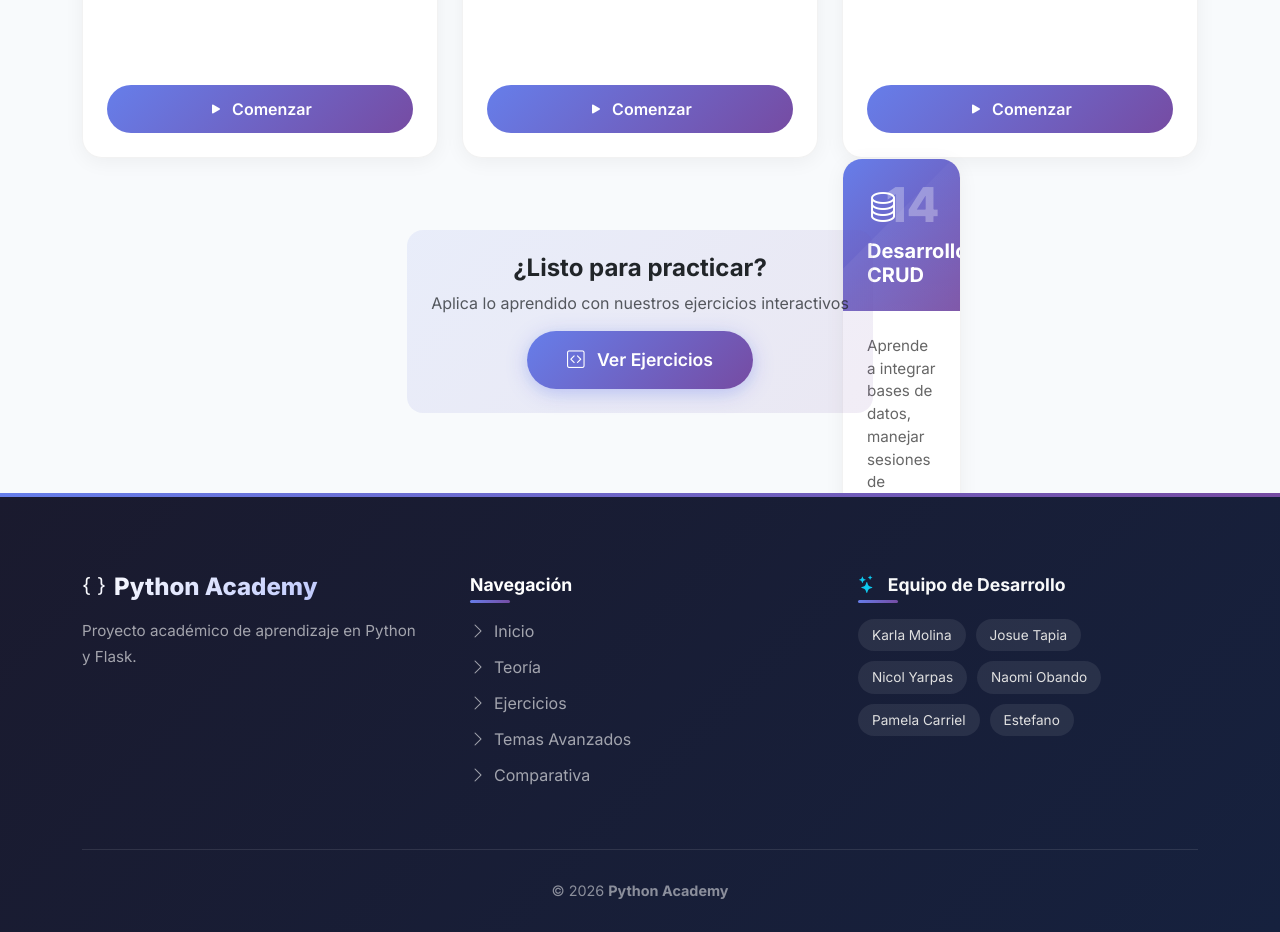
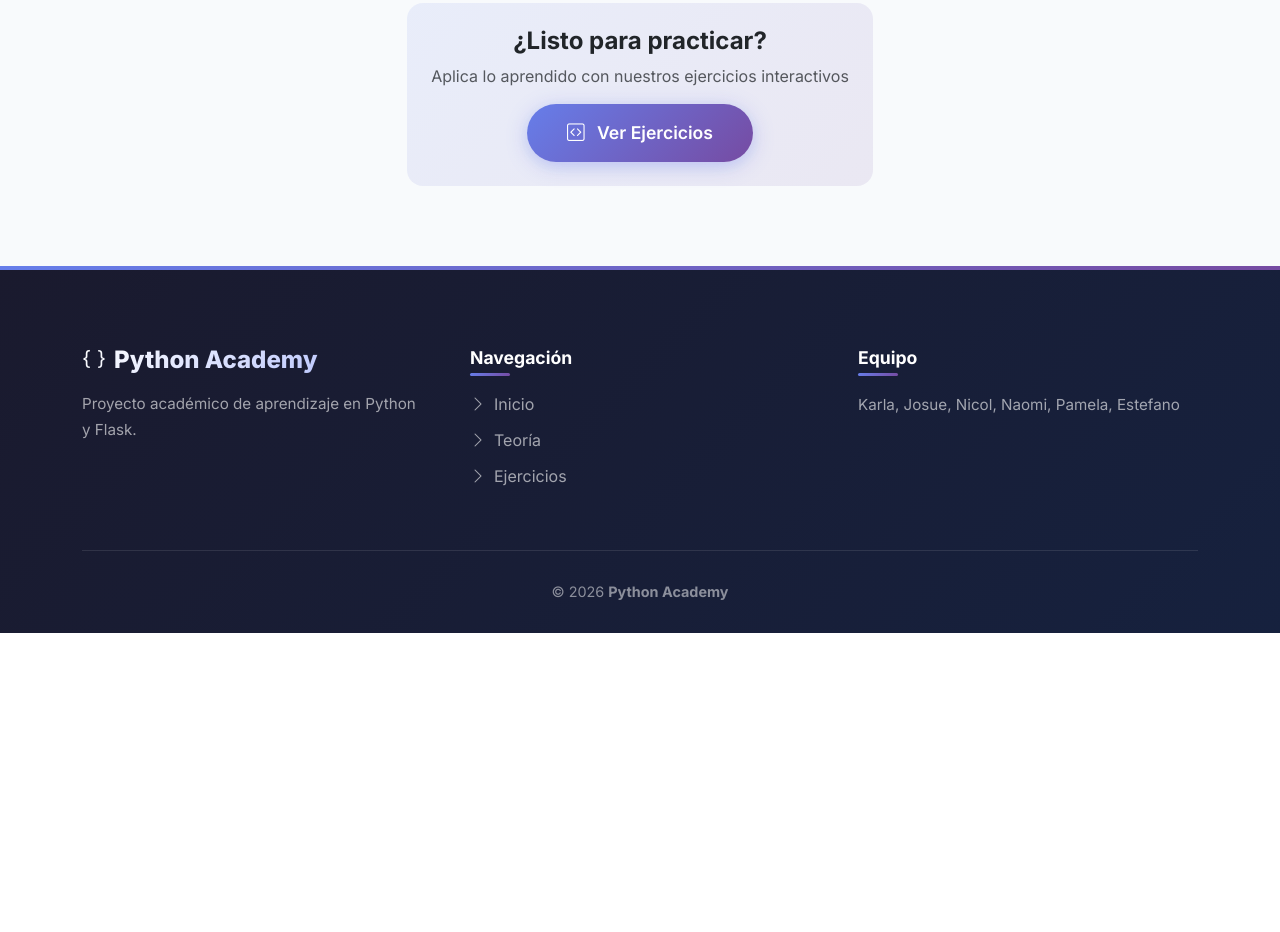
Before and after one commit to 29922-pjcarriel/TUTORIAL_PYTHON, a plain HTML site: page teoria.html in a window 1280 px wide. Shown: the part 2495-3427 px from the top of the page. After the commit the page ends 3128 px from the top, so only its background shows below. Drawn offline with nearby package versions, Linux system fonts and the light colour scheme.

Commit message:
up date in teori

```diff
--- a/teoria.html
+++ b/teoria.html
@@ -289,27 +289,6 @@
             background: #22c55e;
             color: white;
         }
-
-                .team-list {
-            display: flex;
-            flex-wrap: wrap;
-            gap: 10px;
-        }
-
-        .team-list span {
-            padding: 6px 14px;
-            border-radius: 20px;
-            background: rgba(255, 255, 255, 0.08);
-            color: #e0e0e0;
-            font-size: 0.85rem;
-            transition: all 0.3s ease;
-        }
-
-        .team-list span:hover {
-            background: linear-gradient(45deg, #0dcaf0, #6f42c1);
-            color: white;
-            transform: translateY(-2px);
-        }
     </style>
 </head>
 
@@ -358,7 +337,8 @@
                             <li>
                                 <hr class="dropdown-divider">
                             </li>
-              <li><a class="dropdown-item py-2 fw-semibold" href="teoria.html"><i class="bi bi-grid me-2"></i>Ver todo
+                            <li><a class="dropdown-item py-2 fw-semibold" href="teoria.html"><i
+                                        class="bi bi-grid me-2"></i>Ver todo
                                     el temario</a></li>
                         </ul>
                     </li>
@@ -369,10 +349,13 @@
                         <ul class="dropdown-menu dropdown-menu-end shadow-lg border-0 rounded-3">
                             <li class="dropdown-submenu">
                                 <a class="dropdown-item py-2 dropdown-toggle" href="#"><i
-                    class="bi bi-input-cursor-text me-2 text-success"></i>Procesamiento de formularios</a>
+                                        class="bi bi-input-cursor-text me-2 text-success"></i>Procesamiento de
+                                    formularios</a>
                                 <ul class="dropdown-menu dropdown-submenu shadow-lg border-0 rounded-3">
-                  <li><a class="dropdown-item" href="ejercicios/ejercicio1.html">Formulario request.form</a></li>
-                  <li><a class="dropdown-item" href="ejercicios/ejercicio2.html">Formulario request.files</a></li>
+                                    <li><a class="dropdown-item" href="ejercicios/ejercicio1.html">Formulario
+                                            request.form</a></li>
+                                    <li><a class="dropdown-item" href="ejercicios/ejercicio2.html">Formulario
+                                            request.files</a></li>
                                 </ul>
                             </li>
                             <li class="dropdown-submenu">
@@ -380,9 +363,11 @@
                                         class="bi bi-diagram-3 me-2 text-success"></i>Estructuras de Control</a>
                                 <ul class="dropdown-menu dropdown-submenu shadow-lg border-0 rounded-3">
                                     <li><a class="dropdown-item" href="ejercicios/ejercicio3.html">Factorial</a></li>
-                  <li><a class="dropdown-item" href="ejercicios/ejercicio4.html">Triángulo de Pascal</a></li>
+                                    <li><a class="dropdown-item" href="ejercicios/ejercicio4.html">Triángulo de
+                                            Pascal</a></li>
                                     <li><a class="dropdown-item" href="ejercicios/ejercicio5.html">Es Primo</a></li>
-                  <li><a class="dropdown-item" href="ejercicios/ejercicio6.html">Validar Cédula</a></li>
+                                    <li><a class="dropdown-item" href="ejercicios/ejercicio6.html">Validar Cédula</a>
+                                    </li>
                                 </ul>
                             </li>
                             <li class="dropdown-submenu">
@@ -394,7 +379,8 @@
                                     <li><a class="dropdown-item" href="ejercicios/ejercicio9.html">Arreglo</a></li>
                                     <li><a class="dropdown-item" href="ejercicios/ejercicio10.html">Matriz</a></li>
                                     <li><a class="dropdown-item" href="ejercicios/ejercicio11.html">Cubo</a></li>
-                  <li><a class="dropdown-item" href="ejercicios/ejercicio12.html">Tablas Dinámicas</a></li>
+                                    <li><a class="dropdown-item" href="ejercicios/ejercicio12.html">Tablas Dinámicas</a>
+                                    </li>
                                 </ul>
                             </li>
                             <li class="dropdown-submenu">
@@ -405,13 +391,15 @@
                                     <li><a class="dropdown-item" href="ejercicios/ejercicio14.html">Herencia</a></li>
                                     <li><a class="dropdown-item" href="ejercicios/ejercicio15.html">Abstracta</a></li>
                                     <li><a class="dropdown-item" href="ejercicios/ejercicio16.html">Interfaces</a></li>
-                  <li><a class="dropdown-item" href="ejercicios/ejercicio17.html">Polimorfismo</a></li>
+                                    <li><a class="dropdown-item" href="ejercicios/ejercicio17.html">Polimorfismo</a>
+                                    </li>
                                 </ul>
                             </li>
                             <li>
                                 <hr class="dropdown-divider">
                             </li>
-              <li><a class="dropdown-item py-2 fw-semibold" href="ejercicios.html"><i class="bi bi-grid me-2"></i>Ver todos los ejercicios</a></li>
+                            <li><a class="dropdown-item py-2 fw-semibold" href="ejercicios.html"><i
+                                        class="bi bi-grid me-2"></i>Ver todos los ejercicios</a></li>
                         </ul>
                     </li>
                     <li class="nav-item dropdown">
@@ -424,7 +412,8 @@
                             <li><a class="dropdown-item py-2" href="CRUD/Vehiculo-Parte II.html"><i
                                         class="bi bi-car-front-fill me-2 text-danger"></i>Vehículo - Parte II</a></li>
                             <li><a class="dropdown-item py-2" href="CRUD/Vehiculo-Parte III.html"><i
-                    class="bi bi-gear-wide-connected me-2 text-danger"></i>Vehículo - Parte III</a></li>
+                                        class="bi bi-gear-wide-connected me-2 text-danger"></i>Vehículo - Parte III</a>
+                            </li>
                             <li><a class="dropdown-item py-2" href="CRUD/Session y login.html"><i
                                         class="bi bi-lock me-2 text-danger"></i>Session y Login</a></li>
                             <li>
@@ -453,7 +442,8 @@
                             <li>
                                 <hr class="dropdown-divider">
                             </li>
-              <li><a class="dropdown-item py-2 fw-semibold" href="PythonvsPHP.html"><i class="bi bi-grid me-2"></i>Ver Comparativa</a></li>
+                            <li><a class="dropdown-item py-2 fw-semibold" href="PythonvsPHP.html"><i
+                                        class="bi bi-grid me-2"></i>Ver Comparativa</a></li>
                         </ul>
                     </li>
                     <li class="nav-item">
@@ -492,11 +482,12 @@
                 <a href="teoria/teoria_tiposDatos.html" class="progress-step" title="Tema 6">6</a>
                 <a href="teoria/teoria_operadores.html" class="progress-step" title="Tema 7">7</a>
                 <a href="teoria/teoria_estructuras_de_control.html" class="progress-step" title="Tema 8">8</a>
-                <a href="teoria/teoria_funciones.html" class="progress-step" title="Tema 9">9</a>
-                <a href="teoria/teoria_manejoFormularios.html" class="progress-step" title="Tema 10">10</a>
-                <a href="teoria/teoria_arreglos.html" class="progress-step" title="Tema 11">11</a>
-                <a href="teoria/teoria_poo.html" class="progress-step" title="Tema 12">12</a>
+                <a href="teoria/teoria_manejoFormularios.html" class="progress-step" title="Tema 9">9</a>
+                <a href="teoria/teoria_arreglos.html" class="progress-step" title="Tema 10">10</a>
+                <a href="teoria/teoria_poo.html" class="progress-step" title="Tema 11">11</a>
+                <a href="PythonvsPHP.html" class="progress-step" title="Tema 12">12</a>
                 <a href="PythonvsPHP.html" class="progress-step" title="Tema 13">13</a>
+
             </div>
         </div>
     </section>
@@ -713,38 +704,42 @@
                     </div>
                 </div>
 
-                <!-- Tema 13 -->
+                <!-- Tema 12 -->
                 <div class="col-md-6 col-lg-4" data-aos="fade-up" data-aos-delay="400">
                     <div class="tema-card">
                         <div class="tema-card-header gradient-3">
-                            <span class="number">13</span>
+                            <span class="number">12</span>
                             <span class="icon"><i class="bi bi-arrow-left-right"></i></span>
                             <h3>Python vs PHP</h3>
                         </div>
                         <div class="tema-card-body">
-                            <p>Analiza las diferencias clave, rendimiento y ecosistemas de los dos lenguajes backend más
-                                populares.</p>
+                            <p>
+                                Analiza las diferencias clave, rendimiento y ecosistemas
+                                de los dos lenguajes backend más populares.
+                            </p>
                             <a href="PythonvsPHP.html" class="btn-tema">
                                 <i class="bi bi-play-fill"></i> Comenzar
                             </a>
                         </div>
                     </div>
-                    <!-- Tema 14 -->
-                    <div class="col-md-6 col-lg-4" data-aos="fade-up" data-aos-delay="500">
+                </div>
+
+                <!-- Tema 13 -->
+                <div class="col-md-6 col-lg-4" data-aos="fade-up" data-aos-delay="450">
                     <div class="tema-card">
                         <div class="tema-card-header gradient-1">
-                                <span class="number">14</span>
+                            <span class="number">13</span>
                             <span class="icon"><i class="bi bi-database"></i></span>
                             <h3>Desarrollo CRUD</h3>
                         </div>
                         <div class="tema-card-body">
-                                <p>Aprende a integrar bases de datos, manejar sesiones de usuario y construir un sistema
-                                    completo
-                                    de gestión.</p>
+                            <p>
+                                Aprende a integrar bases de datos, manejar sesiones
+                                y construir operaciones Crear, Leer, Actualizar y Eliminar.
+                            </p>
                             <a href="explicacion_crud.html" class="btn-tema">
                                 <i class="bi bi-play-fill"></i> Comenzar
                             </a>
-                            </div>
                         </div>
                     </div>
                 </div>
@@ -788,27 +783,14 @@
                         <li><a href="index.html"><i class="bi bi-chevron-right"></i> Inicio</a></li>
                         <li><a href="teoria.html"><i class="bi bi-chevron-right"></i> Teoría</a></li>
                         <li><a href="ejercicios.html"><i class="bi bi-chevron-right"></i> Ejercicios</a></li>
-                        <li><a href="explicacion_crud.html"><i class="bi bi-chevron-right"></i> Temas
-                                Avanzados</a></li>
-                        <li><a href="PythonvsPHP.html"><i class="bi bi-chevron-right"></i> Comparativa</a></li>
-
                     </ul>
                 </div>
 
                 <div class="col-lg-4">
-                    <h5 class="footer-title text-light mb-4">
-                        <i class="bi bi-stars text-info me-2"></i>
-                        Equipo de Desarrollo
-                    </h5>
-
-                    <div class="team-list">
-                        <span>Karla Molina</span>
-                        <span>Josue Tapia</span>
-                        <span>Nicol Yarpas</span>
-                        <span>Naomi Obando</span>
-                        <span>Pamela Carriel</span>
-                        <span>Estefano</span>
-                    </div>
+                    <h5 class="footer-title">Equipo</h5>
+                    <p class="footer-text small">
+                        Karla, Josue, Nicol, Naomi, Pamela, Estefano
+                    </p>
                 </div>
             </div>
 
```
Lines whose indentation alone changed are shown as unchanged.
